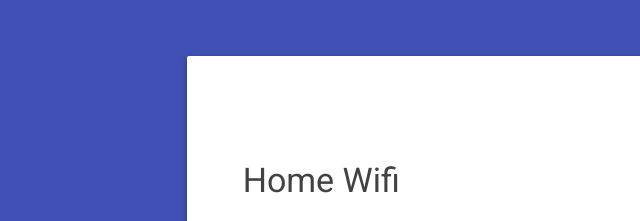
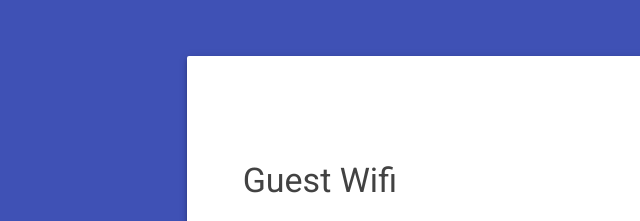
Before and after one commit to Megabytemb/Guest-Wifi, a plain HTML site: page index.html in a window 1280 px wide. Shown: the top 221 px of the page, 40-680 px from the left. Drawn offline with nearby package versions, Linux system fonts and the light colour scheme.

Commit message:
better header

```diff
--- a/index.html
+++ b/index.html
@@ -39,7 +39,7 @@
         <div class="demo-container mdl-grid">
           <div class="mdl-cell mdl-cell--2-col mdl-cell--hide-tablet mdl-cell--hide-phone"></div>
           <div class="demo-content mdl-color--white mdl-shadow--4dp content mdl-color-text--grey-800 mdl-cell mdl-cell--8-col">
-            <h3>Home Wifi</h3>
+            <h3>Guest Wifi</h3>
 			<p>
 				Welcome to my House!<br>
 				Please find the following Wifi Information
```
